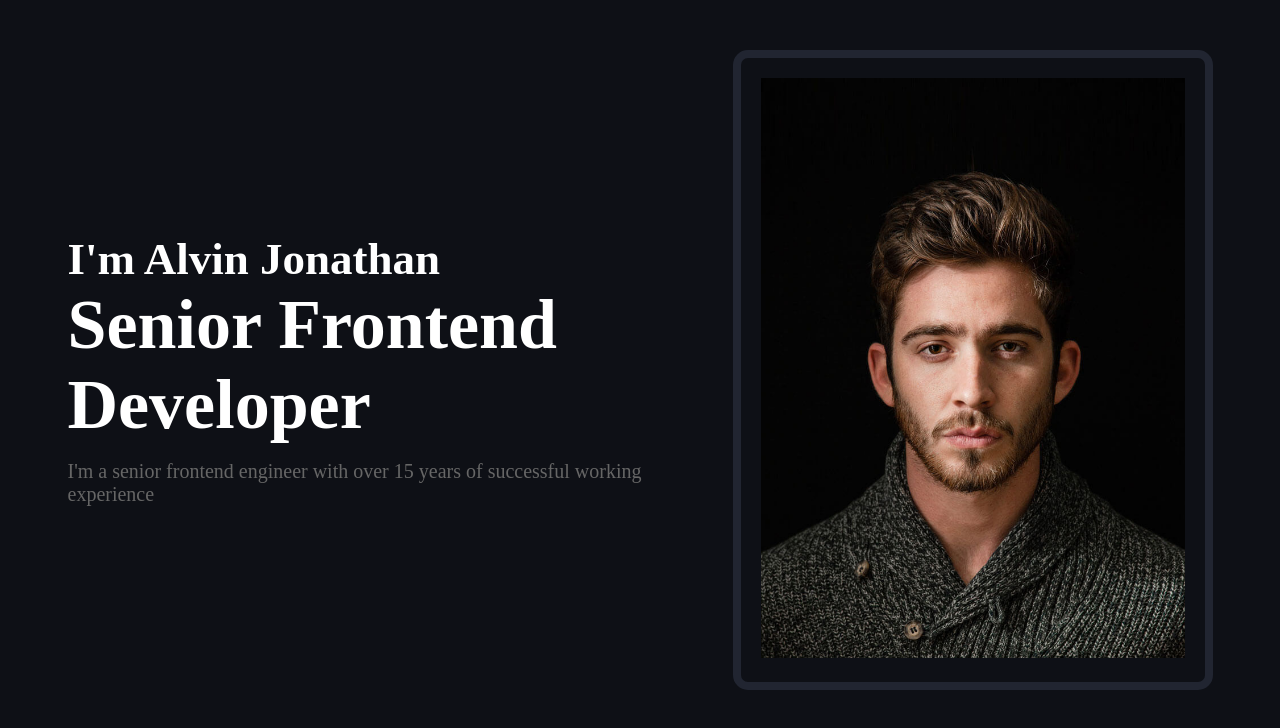
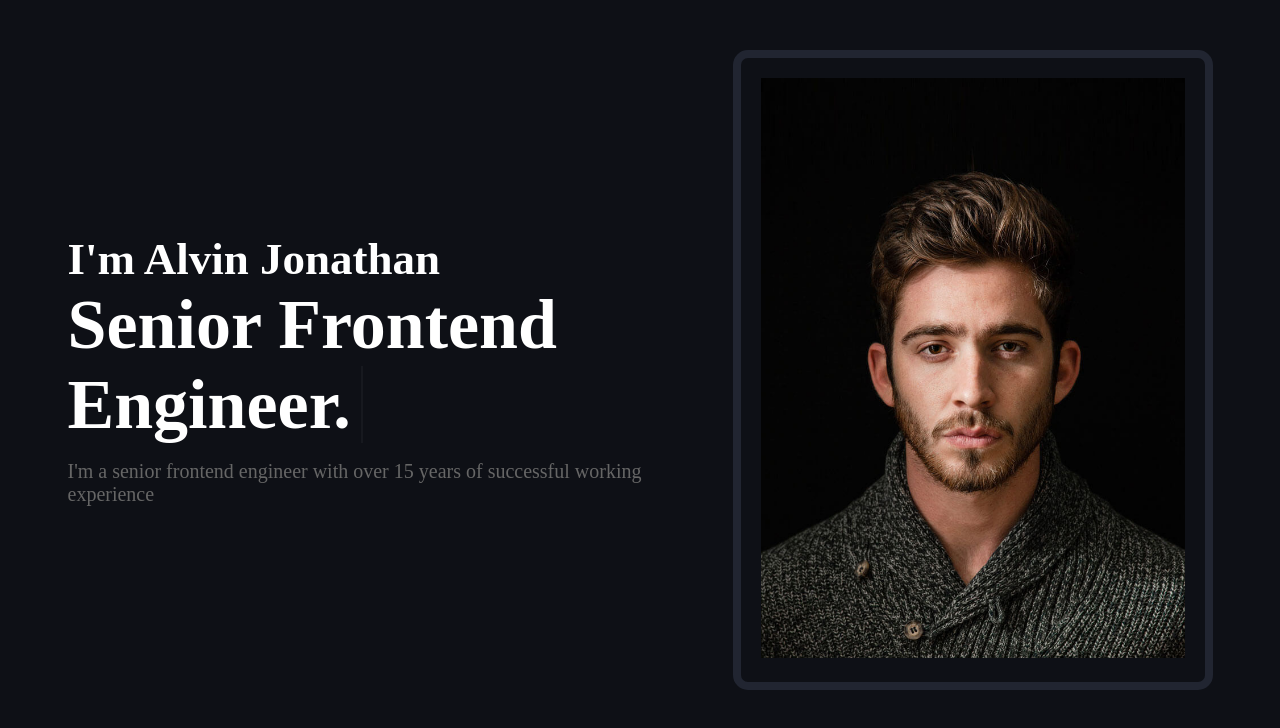
Before and after one commit to Jogata/SoftUni-React-Project, a React (Vite) app in the folder client/: page / in a window 1280 px wide. Shown: the top 728 px of the page. Built offline with nearby package versions, Linux system fonts and the light colour scheme.

Commit message:
added auto typewriting effect

```diff
--- a/client/src/components/travel/black-portfolio/Home/Hero.jsx
+++ b/client/src/components/travel/black-portfolio/Home/Hero.jsx
@@ -1,18 +1,63 @@
+import { useEffect, useState } from "react";
 import "./hero.css";
 import img from "../images/headshot.jpg";
 
 export function Hero() {
     const professions = [
         "Senior Frontend Developer",
-        "Senior Frontend Engineer"
+        "Senior Frontend Engineer."
     ];
 
+    const [professionIndex, setProfessionIndex] = useState(0);
+    const profession = professions[professionIndex];
+
+    const [letterIndex, setLetterIndex] = useState(0);
+    const [typewriter, setTypewriter] = useState("");
+    const [letter, setLetter] = useState(profession[letterIndex]);
+    // const [letter, setLetter] = useState("");
+
+    // useEffect(() => {
+    //     setTimeout(() => {
+    //         let newIndex = professionIndex + 1;
+    //         newIndex = newIndex % professions.length;
+    //         setProfessionIndex(newIndex);
+    //     }, 5000);
+    // }, [professionIndex]);
+
+    useEffect(() => {
+        const newLetterIndex = letterIndex + 1;
+        // console.log(newLetterIndex);
+        if (newLetterIndex < profession.length) {
+            setTimeout(() => {
+                const newLetter = profession[newLetterIndex];
+                setTypewriter(value => value + letter);
+                setLetter(newLetter);
+                setLetterIndex(newLetterIndex);
+            }, 50);
+        } else {
+            setTimeout(() => {
+        let newprofessionIndex = professionIndex + 1;
+        newprofessionIndex = newprofessionIndex % professions.length;
+                setProfessionIndex(newprofessionIndex);
+                setTypewriter("");
+                setLetterIndex(0);
+                setLetter(professions[professionIndex][0]);
+            }, 3000);
+        }
+    }, [letterIndex]);
+
     return (
-        <div className="hero">
+        <div className="hero" id="home">
             <div className="hero-content">
                 <div className="hero-left">
                     <h2>I'm Alvin Jonathan</h2>
-                    <h1>{professions[0]}</h1>
+                    <h1>
+                        {profession}
+                        <span className="typewriter">
+                            {typewriter}
+                            <span className="letter">{letter}</span>
+                        </span>
+                    </h1>
                     <p>
                         I'm a senior frontend engineer with over 15
                         years of successful working experience
--- a/client/src/components/travel/black-portfolio/Home/hero.css
+++ b/client/src/components/travel/black-portfolio/Home/hero.css
@@ -136,3 +136,44 @@
         margin-top: -50px;
     }
 } */
+
+h1 {
+    position: relative;
+    color: transparent;
+}
+span.typewriter {
+    position: absolute;
+    top: 0;
+    left: 0;
+    /* padding-right: 20px; */
+    color: white;
+    /* border: 1px solid red; */
+}
+/* span.absolute::after {
+    position: absolute;
+    top: 0;
+    right: -4px;
+    content: "";
+    width: 1px;
+    height: 100%;
+    background-color: white;
+} */
+span.letter {
+    position: relative;
+}
+span.letter::after {
+    position: absolute;
+    top: 0;
+    right: -12px;
+    content: "";
+    width: 2px;
+    height: 100%;
+    background-color: white;
+    animation: blink 1s linear infinite;
+}
+
+@keyframes blink {
+    50% {
+        opacity: 0;
+    }
+}
```
